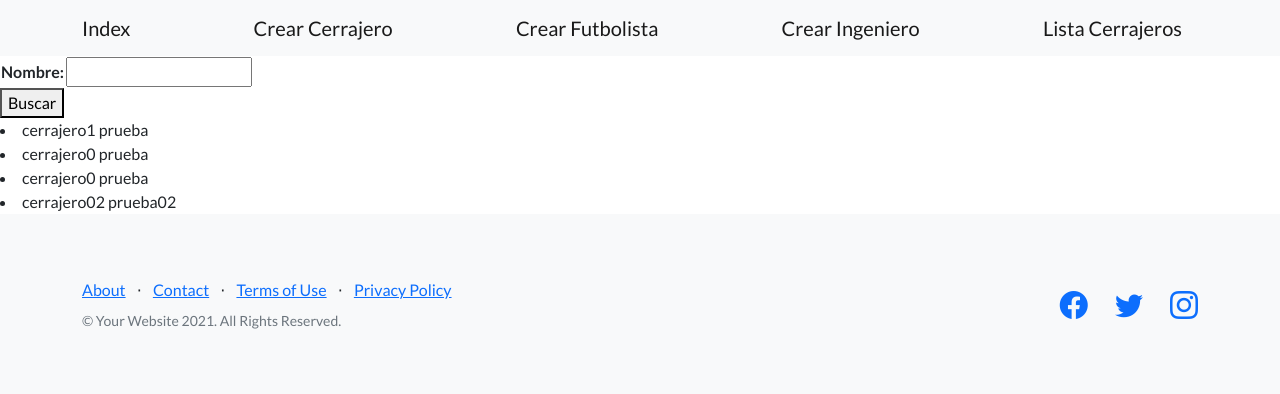
After one commit to NPautasso/NicolasPautasso-PrimerEntregaPython, a Django app: page /profesionales/cerrajeros/ in a window 1280 px wide. The commit adds this page. Shown: the top 394 px of the page. Run offline with Django 4.2, Linux system fonts and the light colour scheme; data comes from the database, SQL or seed files in the repository; both versions use the stored data as it was after the commit; some libraries are stand-ins or nearby versions.

Commit message:
Requerimientos Básicos para primer Entrega CoderHouse, Curso Python

```diff
--- a/coderprueba/urls.py
+++ b/coderprueba/urls.py
@@ -18,5 +18,6 @@ from django.urls import path, include
 
 urlpatterns = [
     path('', include('index.urls')),
+    path('profesionales/', include('profesionales.urls')),
     path('admin/', admin.site.urls),
 ]
--- a/index/templates/index/index.html
+++ b/index/templates/index/index.html
@@ -21,25 +21,31 @@
         <nav class="navbar navbar-light bg-light static-top">
             <div class="container">
                 <a class="navbar-brand" href={% url 'index' %}>Index</a>
-                <a class="navbar-brand" href={% url 'plantilla' %}>Plantilla</a>
+                {% comment %} <a class="navbar-brand" href={% url 'plantilla' %}>Plantilla</a> {% endcomment %}
+                <a class="navbar-brand" href={% url 'crear_cerrajero' %}>Crear Cerrajero</a>
+                <a class="navbar-brand" href={% url 'crear_futbolista' %}>Crear Futbolista</a>
+                <a class="navbar-brand" href={% url 'crear_ingeniero' %}>Crear Ingeniero</a>
+                <a class="navbar-brand" href={% url 'lista_cerrajeros' %}>Lista Cerrajeros</a>
             </div>
         </nav>
         <!-- Masthead-->
+        {%block 'header_block'%}
         <header class="masthead">
             <div class="container position-relative">
                 <div class="row justify-content-center">
                     <div class="col-xl-6">
                         <div class="text-center text-white">
                             <!-- Page heading-->
-                            {%block 'header_block'%}
-                                <h1 class="mb-5">Bienvenidos a nuestra pagina de inicio!</h1>
-                            {%endblock 'header_block'%}
+                            {% block header_text_block %}
+                            <h1 class="mb-5">Bienvenidos a nuestra pagina de inicio!</h1>
+                            <h1 class="mb-5">Primera Entrega CoderHouse</h1>
+                            {% endblock header_text_block %}o
                         </div>
                     </div>
                 </div>
             </div>
         </header>
-
+        {%endblock 'header_block'%}
         {%block 'body_block'%}
 
         {% endblock 'body_block'%}
--- a/profesionales/admin.py
+++ b/profesionales/admin.py
@@ -1,8 +1,9 @@
 from django.contrib import admin
 
-from profesionales.models import Cerrajero, Futbolista
+from profesionales.models import Cerrajero, Futbolista, Ingeniero
 
 # Register your models here.
 
 admin.site.register(Cerrajero)
 admin.site.register(Futbolista)
+admin.site.register(Ingeniero)
--- /dev/null
+++ b/profesionales/forms.py
@@ -0,0 +1,27 @@
+
+from django import forms
+
+class CerrajeroFormulario(forms.Form):
+    nombre = forms.CharField(max_length=20)
+    apellido = forms.CharField(max_length=30)
+    desempleado = forms.BooleanField(required=False)
+
+
+
+class CerrajeroBusqueda(forms.Form):
+    nombre = forms.CharField(max_length=20)
+
+
+
+class FutbolistaFormulario(forms.Form):
+    nombre = forms.CharField(max_length=20)
+    apellido = forms.CharField(max_length=30)
+    club_futbol = forms.CharField(max_length=30)
+
+
+
+class IngenieroFormulario(forms.Form):
+    nombre = forms.CharField(max_length=20)
+    apellido = forms.CharField(max_length=30)
+    especialidad = forms.CharField(max_length=150)
+    desempleado = forms.BooleanField(required=False)
--- a/profesionales/models.py
+++ b/profesionales/models.py
@@ -7,7 +7,26 @@ class Cerrajero(models.Model):
     apellido = models.CharField(max_length=30)
     desempleado = models.BooleanField()
 
+    def __str__(self):
+        return f'{self.nombre} {self.apellido}'
+
+
+
 class Futbolista(models.Model):
     nombre = models.CharField(max_length=20)
     apellido = models.CharField(max_length=30)
     club_futbol = models.CharField(max_length=50)
+
+    def __str__(self):
+        return f'{self.nombre} {self.apellido}'
+
+
+
+class Ingeniero(models.Model):
+    nombre = models.CharField(max_length=20)
+    apellido = models.CharField(max_length=30)
+    especialidad = models.CharField(max_length=150)
+    desempleado = models.BooleanField()
+
+    def __str__(self):
+        return f'{self.nombre} {self.apellido}'
--- /dev/null
+++ b/profesionales/templates/profesionales/lista_cerrajeros.html
@@ -0,0 +1,21 @@
+{% extends 'index/index.html'%}
+
+{%block 'header_block'%}
+
+{%endblock 'header_block'%}
+
+{%block 'body_block'%}
+
+    <form action="" method="get">
+        {% csrf_token %}
+        <table>
+            {{form.as_table}}
+        </table>
+        <button>Buscar</button>
+    </form>
+
+    {% for cerrajero in cerrajeros %}
+    <li>{{cerrajero}}</li>
+    {% endfor %}
+
+{%endblock 'body_block'%}
--- /dev/null
+++ b/profesionales/urls.py
@@ -0,0 +1,10 @@
+from django.urls import path
+from . import views
+
+
+urlpatterns = [
+    path('cerrajero/crear/', views.crear_cerrajero, name="crear_cerrajero"),
+    path('futbolista/crear/', views.crear_futbolista, name="crear_futbolista"),
+    path('ingeniero/crear/', views.crear_ingeniero, name="crear_ingeniero"),
+    path('cerrajeros/', views.lista_cerrajeros, name='lista_cerrajeros'),
+]
--- a/profesionales/views.py
+++ b/profesionales/views.py
@@ -1,3 +1,71 @@
-from django.shortcuts import render
+from django.shortcuts import redirect, render
+
+from .models import Cerrajero, Futbolista, Ingeniero
+from .forms import CerrajeroFormulario, CerrajeroBusqueda, FutbolistaFormulario, IngenieroFormulario
 
 # Create your views here.
+
+
+def crear_cerrajero(request):
+
+    if request.method == 'POST':
+        form = CerrajeroFormulario(request.POST)
+
+        if form.is_valid():
+            data = form.cleaned_data
+            cerrajero = Cerrajero(nombre=data['nombre'], apellido=data['apellido'], desempleado=data['desempleado'])
+            cerrajero.save()
+            # return render(request, "index/index.html", {})
+            return redirect('index')
+
+    form = CerrajeroFormulario()
+    return render(request,"profesionales/crear_cerrajero.html", {'form': form})
+
+
+def lista_cerrajeros(request):
+
+
+    nombre_a_buscar = request.GET.get('nombre', None)
+
+
+    if nombre_a_buscar is not None:
+        cerrajeros = Cerrajero.objects.filter(nombre__icontains=nombre_a_buscar)
+    else:
+        cerrajeros = Cerrajero.objects.all()
+
+
+    # cerrajeros = None
+    form = CerrajeroBusqueda()
+    return render(request,"profesionales/lista_cerrajeros.html", {'form': form, 'cerrajeros': cerrajeros})
+
+
+
+def crear_futbolista(request):
+
+    if request.method == 'POST':
+        form = FutbolistaFormulario(request.POST)
+
+        if form.is_valid():
+            data = form.cleaned_data
+            futbolista = Futbolista(nombre=data['nombre'], apellido=data['apellido'], club_futbol=data['club_futbol'])
+            futbolista.save()
+            # return render(request, "index/index.html", {})
+            return redirect('index')
+
+    form = FutbolistaFormulario()
+    return render(request,"profesionales/crear_futbolista.html", {'form': form})
+
+def crear_ingeniero(request):
+
+    if request.method == 'POST':
+        form = IngenieroFormulario(request.POST)
+
+        if form.is_valid():
+            data = form.cleaned_data
+            ingeniero = Ingeniero(nombre=data['nombre'], apellido=data['apellido'], especialidad=data['especialidad'], desempleado=data['desempleado'])
+            ingeniero.save()
+            # return render(request, "index/index.html", {})
+            return redirect('index')
+
+    form = IngenieroFormulario()
+    return render(request,"profesionales/crear_ingeniero.html", {'form': form})
```
Also changed, not shown: index/templates/index/plantilla.html (+7 -5 lines), profesionales/templates/profesionales/crear_cerrajero.html (added, +18 -0 lines), profesionales/templates/profesionales/crear_futbolista.html (added, +17 -0 lines), profesionales/templates/profesionales/crear_ingeniero.html (added, +17 -0 lines), db.sqlite3, profesionales/migrations/0002_ingeniero.py (added).
